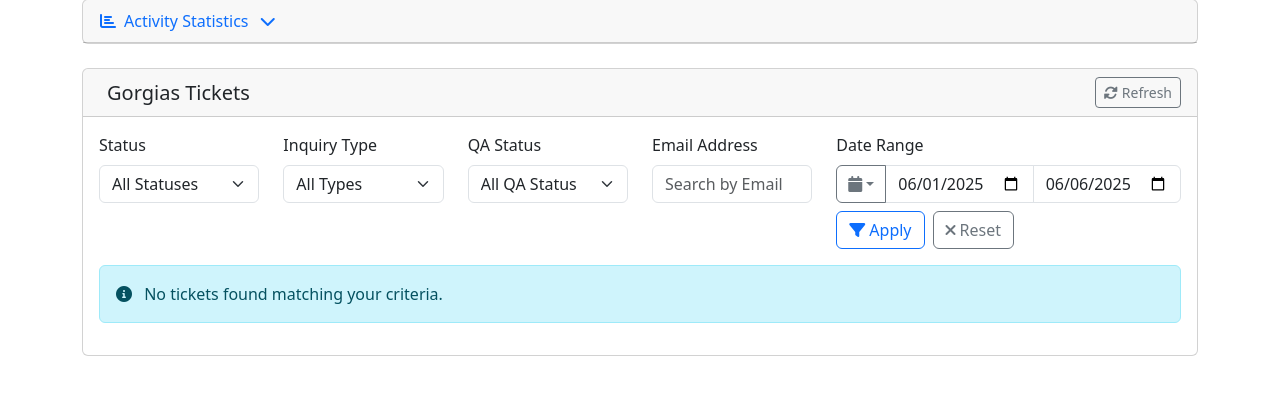
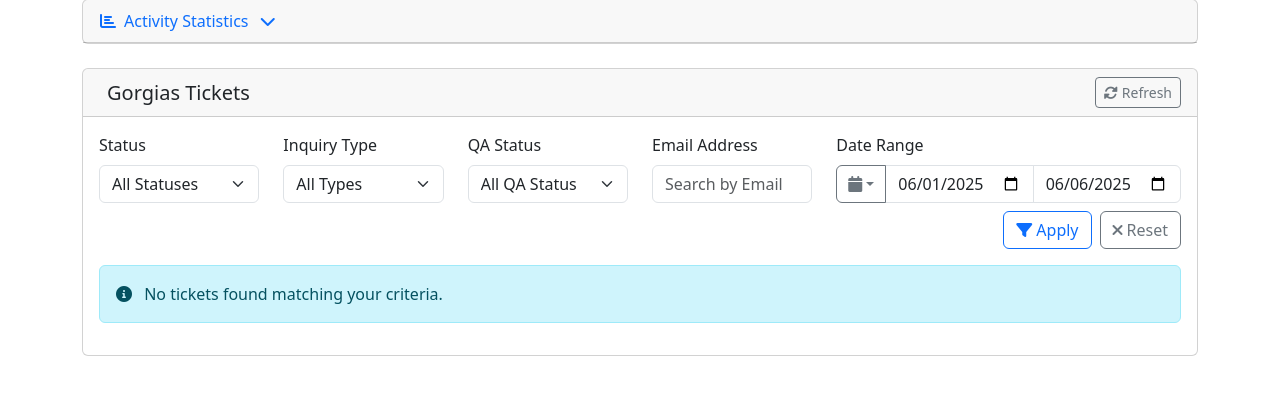
Before and after one commit to tsizzybots/platform_5ive_replit, a Flask app: page / in a window 1280 px wide. Shown: the part 245-640 px from the top of the page. Run offline with Flask 3, Linux system fonts and the light colour scheme; the visitor is signed in with stand-in values (Sample User, id 1); data that the repository does not hold is empty; some libraries are stand-ins or nearby versions.

Commit message:
Align date selection filter button to the right for improved user experience
Update div containing filter buttons in index.html to use justify-content-end.

Replit-Commit-Author: Agent
Replit-Commit-Session-Id: 9f6d8cf0-c159-4dbf-a9da-d863b5604840
Replit-Commit-Screenshot-Url: https://storage.googleapis.com/screenshot-production-us-central1/ba429c87-61e2-4e23-8478-cca26b3ff855/74e5f7fb-5f29-4a53-93da-1ab5e58f4784.jpg

```diff
--- a/templates/index.html
+++ b/templates/index.html
@@ -266,7 +266,7 @@
                                     <input type="date" class="form-control" id="dateFrom" placeholder="From">
                                     <input type="date" class="form-control" id="dateTo" placeholder="To">
                                 </div>
-                                <div class="d-flex gap-2 mt-2">
+                                <div class="d-flex gap-2 mt-2 justify-content-end">
                                     <button class="btn btn-outline-primary" onclick="applyFilters()" id="applyFiltersBtn">
                                         <i class="fas fa-filter me-1"></i>Apply
                                     </button>
```
